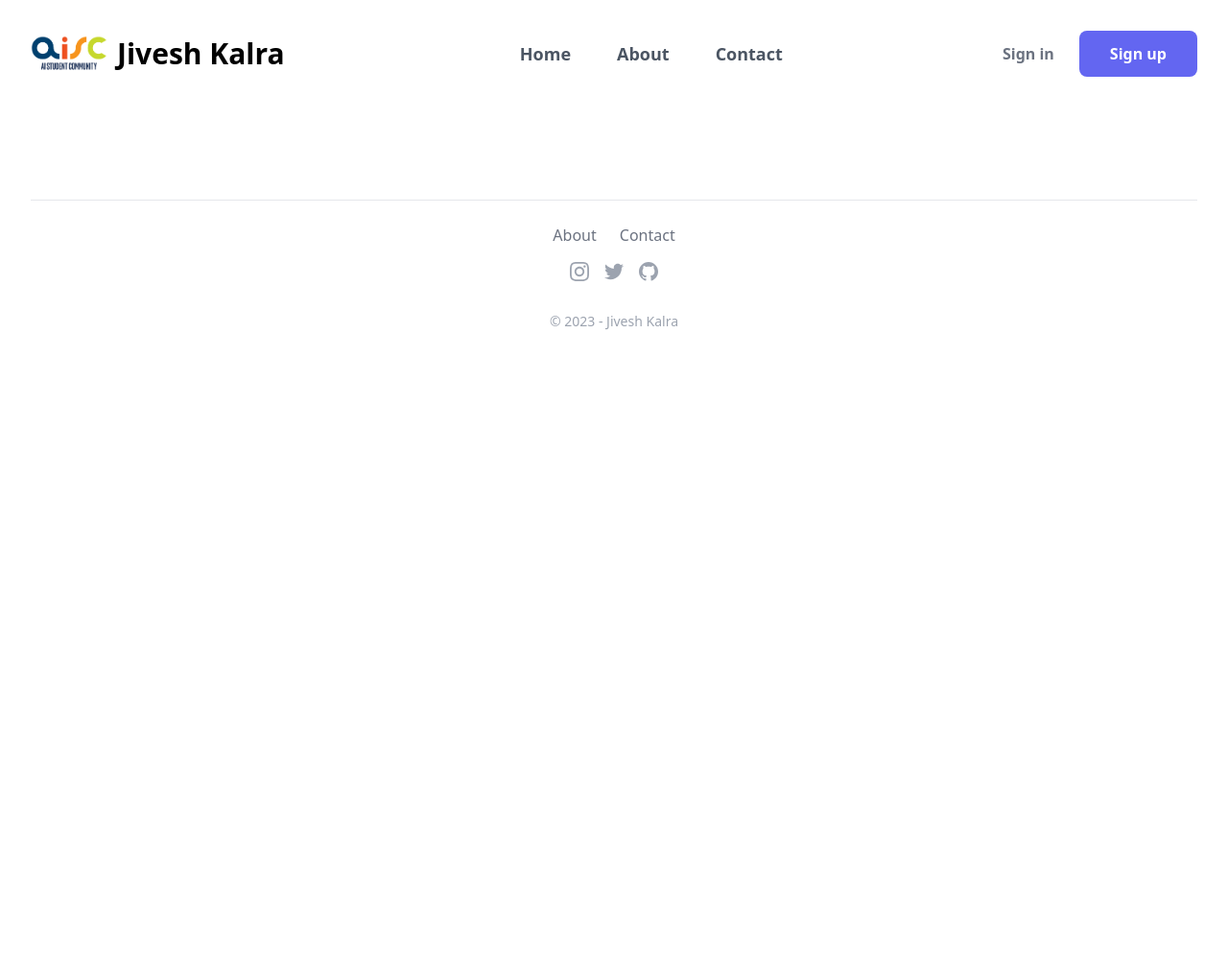
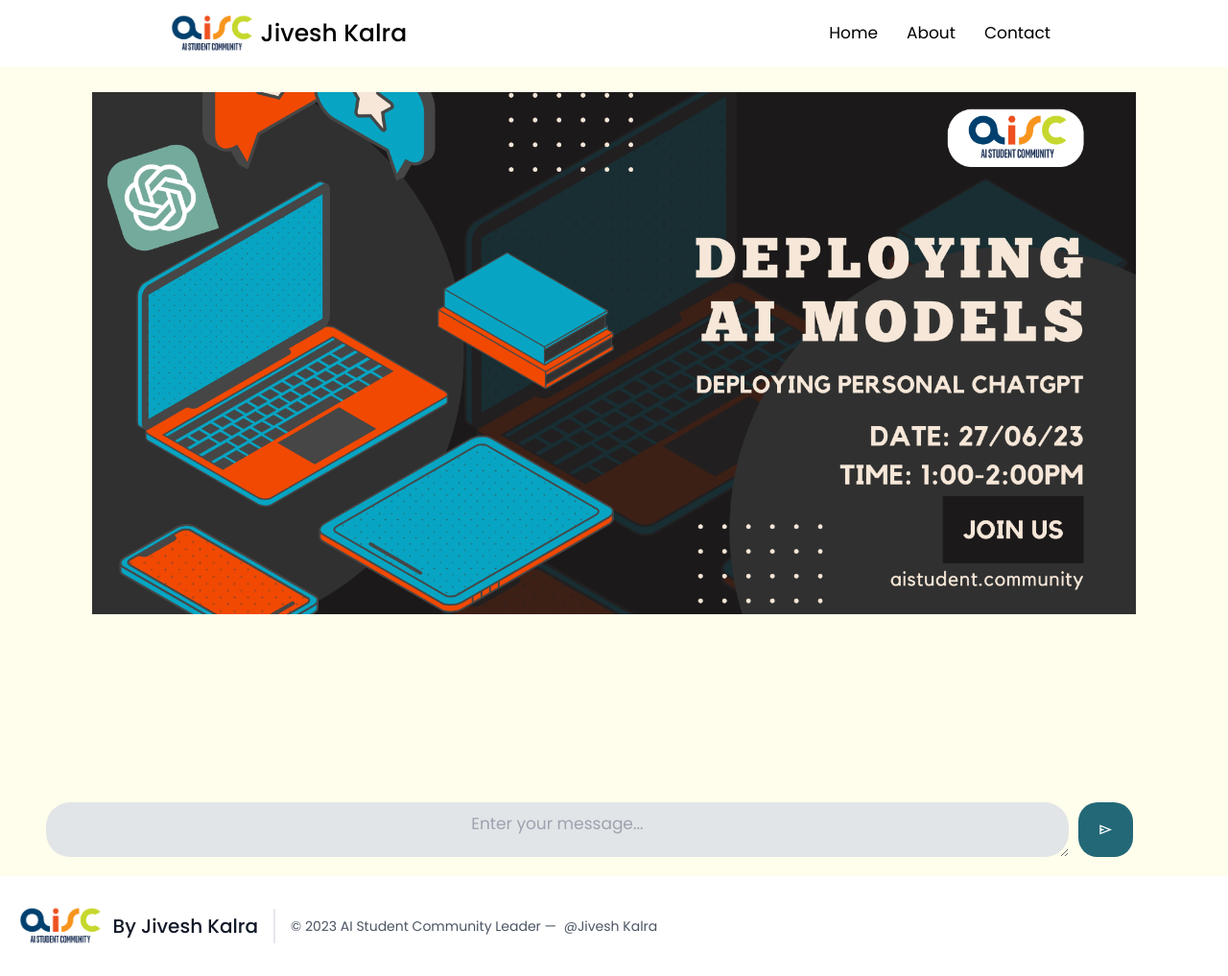
Before and after one commit to jiveshkalra/DeployCustomChatbot, a Flask app: page / in a window 1280 px wide. Shown: the whole page at 96% size. Before the commit the page ends 343 px from the top, so only its background shows below. Run offline with Flask 3, Linux system fonts and the light colour scheme; some libraries are stand-ins or nearby versions.

Commit message:
basics working

```diff
--- a/server.py
+++ b/server.py
@@ -1,11 +1,25 @@
-from flask import Flask, render_template, request
+from flask import Flask, render_template, request,redirect,url_for
+import json
 
 app = Flask(__name__)
 
-@app.route('/')
+user_messages =[]
+
+@app.route('/', methods=['POST','GET'])
+@app.route('/home', methods=['POST','GET'])
 def home():
-    return render_template("index.html")
+    if request.method == "POST":
+        msg_input = request.form['msg_input']
+        user_messages.append(msg_input)
+        return render_template('index.html', msg_input=msg_input,user_messages=user_messages)
+        # return json.dumps({'msg_input':msg_input})
+    else:
+        return render_template("index.html")
 
+@app.route('/chat', methods=['POST','GET'])
+def chat(msg):
+    msg_input = request.form['msg-input']
+    return msg_input
 
 if __name__ == "__main__":
     app.run(debug=True)
--- /dev/null
+++ b/static/js/header.js
@@ -0,0 +1,23 @@
+const body = document.querySelector("body"),
+  nav = document.querySelector("nav"),
+  footer = document.querySelector("footer"),
+  modeToggle = document.querySelector(".dark-light"),
+  searchToggle = document.querySelector(".searchToggle"),
+  sidebarOpen = document.querySelector(".sidebarOpen"),
+  siderbarClose = document.querySelector(".siderbarClose");
+
+
+//   js code to toggle sidebar
+sidebarOpen.addEventListener("click", () => {
+  nav.classList.add("active");
+});
+
+body.addEventListener("click", (e) => {
+  let clickedElm = e.target;
+  if (
+    !clickedElm.classList.contains("sidebarOpen") &&
+    !clickedElm.classList.contains("menu")
+  ) {
+    nav.classList.remove("active");
+  }
+});
--- /dev/null
+++ b/static/style/footer.css
@@ -0,0 +1,13 @@
+.foot {
+  background: #fff;
+  color: #4b5563;
+}
+.foot .logo {
+  color: #111827;
+}
+.foot .dav {
+  color: #4b5563;
+}
+.foot .AD {
+  color: #4b5563;
+}
--- /dev/null
+++ b/static/style/header.css
@@ -0,0 +1,154 @@
+/* ===== Google Font Import - Poppins ===== */
+@import url("https://fonts.googleapis.com/css2?family=Poppins:wght@300;400;500;600&display=swap");
+* {
+  margin: 0;
+  padding: 0;
+  box-sizing: border-box;
+  font-family: "Poppins", sans-serif;
+  transition: all 0.4s ease;
+}
+
+/* ===== Colours ===== */
+:root {
+  --body-color: #fffdeb;
+  /* --body-color: #bcccfb; */
+  --nav-color: #ffff;
+  /* --nav-color: #4070f4; */
+  --side-nav: #010718;
+  --text-color: #000;
+}
+
+body {
+  height: 100vh;
+  background-color: var(--body-color);
+}
+nav {
+  position: fixed;
+  top: 0;
+  left: 0;
+  height: 70px;
+  width: 100%;
+  background-color: var(--nav-color);
+  z-index: 100;
+}
+
+
+nav .nav-bar {
+  position: relative;
+  height: 100%;
+  max-width: 1000px;
+  width: 100%;
+  background-color: var(--nav-color);
+  margin: 0 auto;
+  padding: 0 30px;
+  display: flex;
+  align-items: center;
+  justify-content: space-between;
+}
+
+nav .nav-bar .sidebarOpen {
+  color: var(--text-color);
+  font-size: 25px;
+  padding: 5px;
+  cursor: pointer;
+  display: none;
+}
+
+nav .nav-bar .logo a {
+  font-size: 25px;
+  font-weight: 500;
+  color: var(--text-color);
+  text-decoration: none;
+}
+
+.menu .logo-toggle {
+  display: none;
+}
+
+.nav-bar .nav-links {
+  display: flex;
+  align-items: center;
+}
+
+.nav-bar .nav-links li {
+  margin: 0 5px;
+  list-style: none;
+}
+
+.nav-links li a {
+  position: relative;
+  font-size: 17px;
+  font-weight: 400;
+  color: var(--text-color);
+  text-decoration: none;
+  padding: 10px;
+}
+
+.nav-links li a::before {
+  content: "";
+  position: absolute;
+  left: 50%;
+  bottom: 0;
+  transform: translateX(-50%);
+  height: 6px;
+  width: 6px;
+  border-radius: 50%;
+  background-color: var(--text-color);
+  opacity: 0;
+  transition: all 0.3s ease;
+}
+
+.nav-links li:hover a::before {
+  opacity: 1;
+}
+
+@media (max-width: 790px) {
+  nav .nav-bar .sidebarOpen {
+    display: block;
+  }
+
+  .menu {
+    position: fixed;
+    height: 100%;
+    width: 320px;
+    left: -100%;
+    top: 0;
+    padding: 20px;
+    background-color: var(--side-nav);
+    z-index: 100;
+    transition: all 0.4s ease;
+  }
+
+  nav.active .menu {
+    left: -0%;
+  }
+
+  nav.active .nav-bar .navLogo a {
+    opacity: 0;
+    transition: all 0.3s ease;
+  }
+
+  .menu .logo-toggle {
+    display: block;
+    width: 100%;
+    display: flex;
+    align-items: center;
+    justify-content: space-between;
+  }
+
+  .logo-toggle .siderbarClose {
+    color: var(--text-color);
+    font-size: 24px;
+    cursor: pointer;
+  }
+
+  .nav-bar .nav-links {
+    flex-direction: column;
+    padding-top: 30px;
+  }
+
+  .nav-links li a {
+    display: block;
+    margin-top: 20px;
+  }
+}
--- /dev/null
+++ b/tempCodeRunnerFile.py
@@ -0,0 +1,2 @@
+
+        # return json.dumps({'msg_input':msg_input})
--- a/templates/index.html
+++ b/templates/index.html
@@ -1,91 +1,91 @@
-<!DOCTYPE html>
-<html lang="en">
-  <head>
-    <meta charset="UTF-8" />
-    <meta name="viewport" content="width=device-width, initial-scale=1.0" />
-    <title>ChatGPT</title>
-    <script src="https://cdn.tailwindcss.com"></script>
+{% extends "layout.html" %}
 
-  </head>
-  <body>
-    <section class="header">
-        <div class="bg-white lg:pb-12">
-            <div class="mx-auto max-w-screen-2xl px-4 md:px-8">
-              <header class="flex items-center justify-between py-4 md:py-8">
-                <!-- logo - start -->
-                <a href="/" class="text-black-800 inline-flex items-center gap-2.5 text-2xl font-bold md:text-3xl" aria-label="logo">
-                  <img src="{{url_for('static', filename='logo.png')}}" class="w-20" align="middle" />
-                  </svg>
-                  Jivesh Kalra
-                </a>
-                <!-- logo - end -->
+{% block content %}
+<link rel="stylesheet" href="https://fonts.googleapis.com/css2?family=Material+Symbols+Outlined:opsz,wght,FILL,GRAD@48,400,0,0" />
+<style>
+  .banner{
+    margin:4rem;
+    padding:2rem;
+  }
+  .chatbox{
+    padding: 0%;
+  }
 
-                <!-- nav - start -->
-                <nav class="hidden gap-12 lg:flex">
-                  <a href="#" class="text-lg font-semibold text-gray-600 transition duration-100 hover:text-indigo-500 active:text-indigo-700">Home</a>
-                  <a href="#" class="text-lg font-semibold text-gray-600 transition duration-100 hover:text-indigo-500 active:text-indigo-700">About</a>
-                  <a href="#" class="text-lg font-semibold text-gray-600 transition duration-100 hover:text-indigo-500 active:text-indigo-700">Contact</a>
-                </nav>
-                <!-- nav - end -->
+.msg-inputarea {
+    display: flex;
+    border-top: var(--border);
+    width: 96vw;
+}
 
-                <!-- buttons - start -->
-                <div class="-ml-8 hidden flex-col gap-2.5 sm:flex-row sm:justify-center lg:flex lg:justify-start">
-                  <a href="#" class="inline-block rounded-lg px-4 py-3 text-center text-sm font-semibold text-gray-500 outline-none ring-indigo-300 transition duration-100 hover:text-indigo-500 focus-visible:ring active:text-indigo-600 md:text-base">Sign in</a>
-
-                  <a href="#" class="inline-block rounded-lg bg-indigo-500 px-8 py-3 text-center text-sm font-semibold text-white outline-none ring-indigo-300 transition duration-100 hover:bg-indigo-600 focus-visible:ring active:bg-indigo-700 md:text-base">Sign up</a>
-                </div>
-
-              </header>
-
-            </div>
-          </div>
-    </section>
+.msg-inputarea * {
+    padding: 10px;
+    border: none;
+    border-radius: 3px;
+    font-size: 1em;
+}
+.img_box{
+    display: flex;
+    flex-direction: column;
+    justify-content: center;
+    align-items: center;
+    height: 75vh;
+}
 
 
+.msg-input {
+    flex: 1;
+    background: #e2e5e7;
+    border-radius: 25px;
+    min-height: 50px;
+    max-height: 250px;
+}
 
-    <section class="footer">
-        <div class="bg-white pt-4 sm:pt-10 lg:pt-12">
-          <footer class="mx-auto max-w-screen-2xl px-4 md:px-8">
-            <div class="flex flex-col items-center border-t pt-6">
-              <!-- nav - start -->
-              <nav class="mb-4 flex flex-wrap justify-center gap-x-4 gap-y-2 md:justify-start md:gap-6">
-                <a href="#" class="text-gray-500 transition duration-100 hover:text-indigo-500 active:text-indigo-600">About</a>
-                <a href="#" class="text-gray-500 transition duration-100 hover:text-indigo-500 active:text-indigo-600">Contact</a>
-              </nav>
-              <!-- nav - end -->
+.msg-input::-moz-placeholder{
+    text-align: center;
+    font-size:17;
+}
 
-              <!-- social - start -->
-              <div class="flex gap-4">
-                <a href="https://www.instagram.com/jivesh_kalra/" target="_blank" class="text-gray-400 transition duration-100 hover:text-gray-500 active:text-gray-600">
-                  <svg class="h-5 w-5" width="24" height="24" viewBox="0 0 24 24" fill="currentColor" xmlns="http://www.w3.org/2000/svg">
-                    <path d="M12 2.163c3.204 0 3.584.012 4.85.07 3.252.148 4.771 1.691 4.919 4.919.058 1.265.069 1.645.069 4.849 0 3.205-.012 3.584-.069 4.849-.149 3.225-1.664 4.771-4.919 4.919-1.266.058-1.644.07-4.85.07-3.204 0-3.584-.012-4.849-.07-3.26-.149-4.771-1.699-4.919-4.92-.058-1.265-.07-1.644-.07-4.849 0-3.204.013-3.583.07-4.849.149-3.227 1.664-4.771 4.919-4.919 1.266-.057 1.645-.069 4.849-.069zm0-2.163c-3.259 0-3.667.014-4.947.072-4.358.2-6.78 2.618-6.98 6.98-.059 1.281-.073 1.689-.073 4.948 0 3.259.014 3.668.072 4.948.2 4.358 2.618 6.78 6.98 6.98 1.281.058 1.689.072 4.948.072 3.259 0 3.668-.014 4.948-.072 4.354-.2 6.782-2.618 6.979-6.98.059-1.28.073-1.689.073-4.948 0-3.259-.014-3.667-.072-4.947-.196-4.354-2.617-6.78-6.979-6.98-1.281-.059-1.69-.073-4.949-.073zm0 5.838c-3.403 0-6.162 2.759-6.162 6.162s2.759 6.163 6.162 6.163 6.162-2.759 6.162-6.163c0-3.403-2.759-6.162-6.162-6.162zm0 10.162c-2.209 0-4-1.79-4-4 0-2.209 1.791-4 4-4s4 1.791 4 4c0 2.21-1.791 4-4 4zm6.406-11.845c-.796 0-1.441.645-1.441 1.44s.645 1.44 1.441 1.44c.795 0 1.439-.645 1.439-1.44s-.644-1.44-1.439-1.44z" />
-                  </svg>
-                </a>
+.msg-input::placeholder{
+    text-align: center;
+    font-size:17;
+}
 
-                <a href="https://twitter.com/jivesh_kalra" target="_blank" class="text-gray-400 transition duration-100 hover:text-gray-500 active:text-gray-600">
-                  <svg class="h-5 w-5" width="24" height="24" viewBox="0 0 24 24" fill="currentColor" xmlns="http://www.w3.org/2000/svg">
-                    <path d="M24 4.557c-.883.392-1.832.656-2.828.775 1.017-.609 1.798-1.574 2.165-2.724-.951.564-2.005.974-3.127 1.195-.897-.957-2.178-1.555-3.594-1.555-3.179 0-5.515 2.966-4.797 6.045-4.091-.205-7.719-2.165-10.148-5.144-1.29 2.213-.669 5.108 1.523 6.574-.806-.026-1.566-.247-2.229-.616-.054 2.281 1.581 4.415 3.949 4.89-.693.188-1.452.232-2.224.084.626 1.956 2.444 3.379 4.6 3.419-2.07 1.623-4.678 2.348-7.29 2.04 2.179 1.397 4.768 2.212 7.548 2.212 9.142 0 14.307-7.721 13.995-14.646.962-.695 1.797-1.562 2.457-2.549z" />
-                  </svg>
-                </a>
+.msg-input:focus {
+    outline: none;
+}
 
-                <!-- <a href="https://www.linkedin.com/in/jivesh-kalra-6a321923a/" target="_blank" class="text-gray-400 transition duration-100 hover:text-gray-500 active:text-gray-600">
-                  <svg class="h-5 w-5" width="24" height="24" viewBox="0 0 24 24" fill="currentColor" xmlns="http://www.w3.org/2000/svg">
-                    <path d="M19 0h-14c-2.761 0-5 2.239-5 5v14c0 2.761 2.239 5 5 5h14c2.762 0 5-2.239 5-5v-14c0-2.761-2.238-5-5-5zm-11 19h-3v-11h3v11zm-1.5-12.268c-.966 0-1.75-.79-1.75-1.764s.784-1.764 1.75-1.764 1.75.79 1.75 1.764-.783 1.764-1.75 1.764zm13.5 12.268h-3v-5.604c0-3.368-4-3.113-4 0v5.604h-3v-11h3v1.765c1.396-2.586 7-2.777 7 2.476v6.759z" />
-                  </svg>
-                </a> -->
+.msg-send-btn {
+    margin-left: 10px;
+    background: #226877;
+    color: #fff;
+    font-weight: bold;
+    cursor: pointer;
+    transition: background 0.23s;
+    border-radius: 20px;
+    min-height: 50px;
+    max-height: 250px;
+    font-size:17;
+}
 
-                <a href="https://github.com/jiveshkalra" target="_blank" class="text-gray-400 transition duration-100 hover:text-gray-500 active:text-gray-600">
-                  <svg class="h-5 w-5" width="24" height="24" viewBox="0 0 24 24" fill="currentColor" xmlns="http://www.w3.org/2000/svg">
-                    <path d="M12 0c-6.626 0-12 5.373-12 12 0 5.302 3.438 9.8 8.207 11.387.599.111.793-.261.793-.577v-2.234c-3.338.726-4.033-1.416-4.033-1.416-.546-1.387-1.333-1.756-1.333-1.756-1.089-.745.083-.729.083-.729 1.205.084 1.839 1.237 1.839 1.237 1.07 1.834 2.807 1.304 3.492.997.107-.775.418-1.305.762-1.604-2.665-.305-5.467-1.334-5.467-5.931 0-1.311.469-2.381 1.236-3.221-.124-.303-.535-1.524.117-3.176 0 0 1.008-.322 3.301 1.23.957-.266 1.983-.399 3.003-.404 1.02.005 2.047.138 3.006.404 2.291-1.552 3.297-1.23 3.297-1.23.653 1.653.242 2.874.118 3.176.77.84 1.235 1.911 1.235 3.221 0 4.609-2.807 5.624-5.479 5.921.43.372.823 1.102.823 2.222v3.293c0 .319.192.694.801.576 4.765-1.589 8.199-6.086 8.199-11.386 0-6.627-5.373-12-12-12z" />
-                  </svg>
-                </a>
-              </div>
-              <!-- social - end -->
-            </div>
+.msg-send-btn:hover {
+    background: #22535e;
+}
 
-            <div class="py-8 text-center text-sm text-gray-400">© 2023 - Jivesh Kalra</div>
-          </footer>
-        </div>
-    </section>
-  </body>
-</html>
+</style>
+
+<div class="flex items-center justify-center min-h-screen">
+  <div class="flex flex-col text-center w-full mb-20">
+    <img src="{{url_for('static',filename='images/banner.png')}}" alt="" class="lg:m-16 lg:p-8 p-4 sm:p-8">
+  </div>
+</div>
+{{user_messages}}
+<div class="down_box w-full">
+  <form class="msg-inputarea px-2 sm:px-4 lg:px-6 xl:px-12  my-20 sm:my-14 lg:my-10 xl:my-5" action="#" id="chatbox" method="POST">
+      <textarea rows="1" type="text" id="msg_input"name="msg_input" class="msg-input" placeholder="Enter your message..." ></textarea>
+      <button type="submit" class="msg-send-btn"><span class="material-symbols-outlined">
+          send
+          </span></button>
+
+  </form>
+</div>
+{% endblock %}
--- /dev/null
+++ b/templates/layout.html
@@ -0,0 +1,58 @@
+<head>
+    <!-- ===== CSS ===== -->
+    <link rel="stylesheet" href="{{url_for('static', filename='style/header.css')}}">
+    <script src="https://cdn.tailwindcss.com"></script>
+    <title>Deploy AI Models</title>
+    <!-- ===== Boxicons CSS ===== -->
+    <link href='https://unpkg.com/boxicons@2.1.1/css/boxicons.min.css' rel='stylesheet'>
+</head>
+
+<header>
+    <nav>
+        <div class="nav-bar">
+            <i class='bx bx-menu sidebarOpen'></i>
+            <div class="flex justify-center items-center">
+                <img class="h-10 mx-2 logo" src="{{url_for('static',filename='images/logo.png')}}">
+                <span class="logo navLogo">
+                    <a href="#">
+                        Jivesh Kalra
+                    </a>
+                </span>
+            </div>
+
+            <div class="menu">
+                <div class="logo-toggle inline-flex">
+                    <span class="logo"><a href="#">Jivesh Kalra</a></span>
+                    <i class='bx bx-x siderbarClose'></i>
+                </div>
+
+                <ul class="nav-links">
+                    <li><a href="#">Home</a></li>
+                    <li><a href="#">About</a></li>
+                    <li><a href="#">Contact</a></li>
+                </ul>
+            </div>
+        </div>
+    </nav>
+    <script src="{{url_for('static',filename='js/header.js')}}"></script>
+</header>
+
+{% block content %}
+{% endblock %}
+
+<h1>
+    <link rel="stylesheet" href="{{url_for('static',filename='style/footer.css')}}">
+<style>
+  </style>
+    <footer class="body-font foot">
+      <div class="container px-5 py-8 mx-auto flex items-center sm:flex-row flex-col">
+        <a class="flex title-font font-medium items-center justify-center logo">
+        <img class="h-10" src="{{url_for('static',filename='images/logo.png')}}">
+          <span class="ml-3 text-xl">By Jivesh Kalra</span>
+        </a>
+        <p class="text-sm dav sm:ml-4 sm:pl-4 sm:border-l-2 sm:border-gray-200 sm:py-2 sm:mt-0 mt-4">© 2023 AI Student Community Leader —
+          <a href="" class="AD ml-1" rel="noopener noreferrer" target="_blank">@Jivesh Kalra</a>
+        </p>
+      </div>
+    </footer>
+</h1>
```
Also changed, not shown: static/images/banner.png (added), static/images/logo.png (renamed from static/logo.png), 1 other file.
